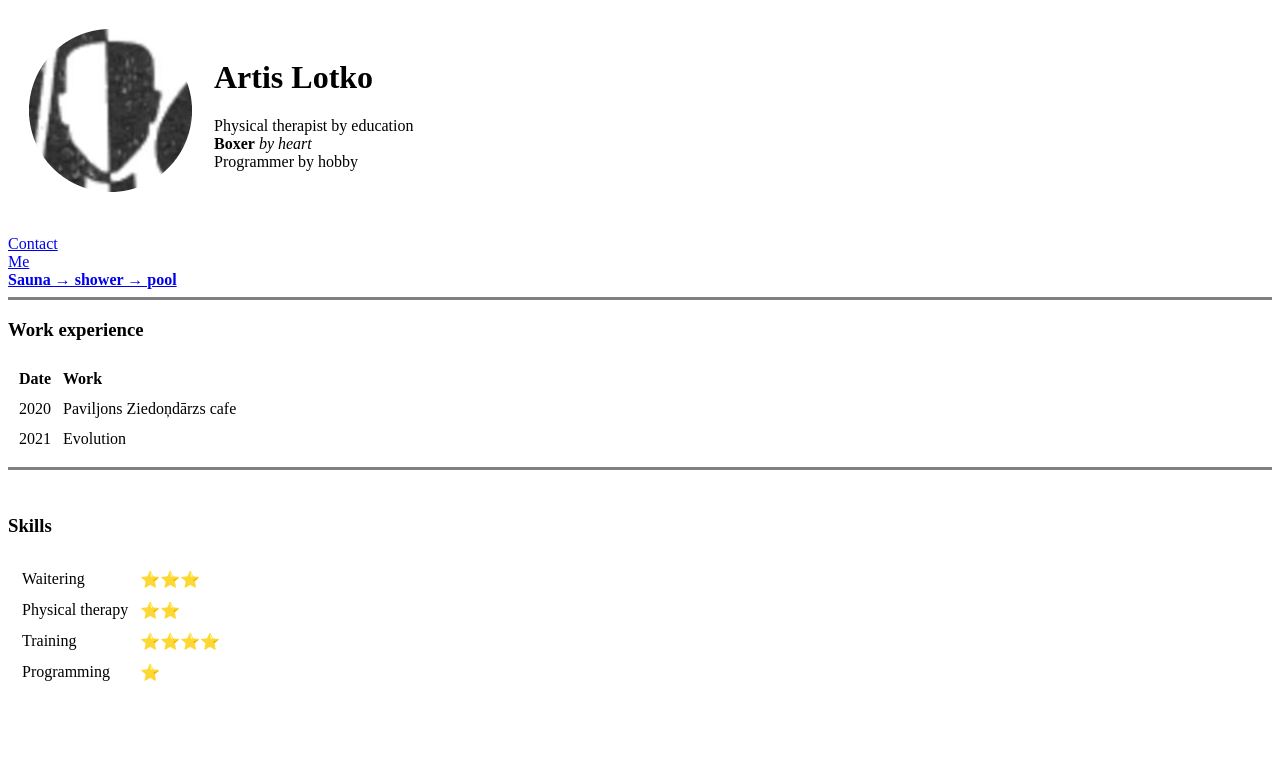
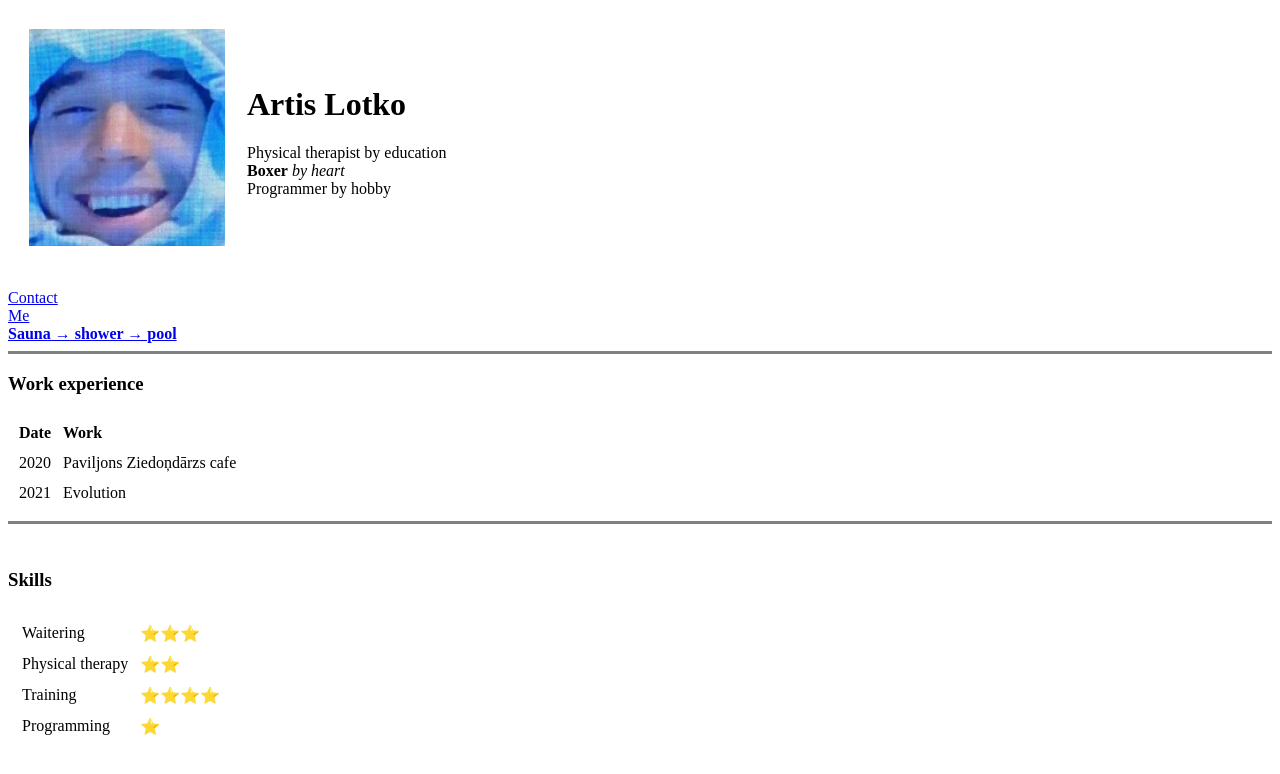
Before and after one commit to ArtisLotko/cv, a plain HTML site: page index.html in a window 1280 px wide. Drawn offline with Linux system fonts and the light colour scheme.

Commit message:
Update index.html

```diff
--- a/index.html
+++ b/index.html
@@ -9,7 +9,7 @@
 <body>
   <table cellspacing="20">
     <tr>
-      <td><img src="images/biomehānika.jpg" alt="Artis Lotko profila bilde"></td>
+      <td><img src="images/153656475_2803615496521096_3025561439914584495_n.jpg" alt="Artis Lotko profila bilde"></td>
       <td>
         <h1>Artis Lotko</h1>
         <p>
```
